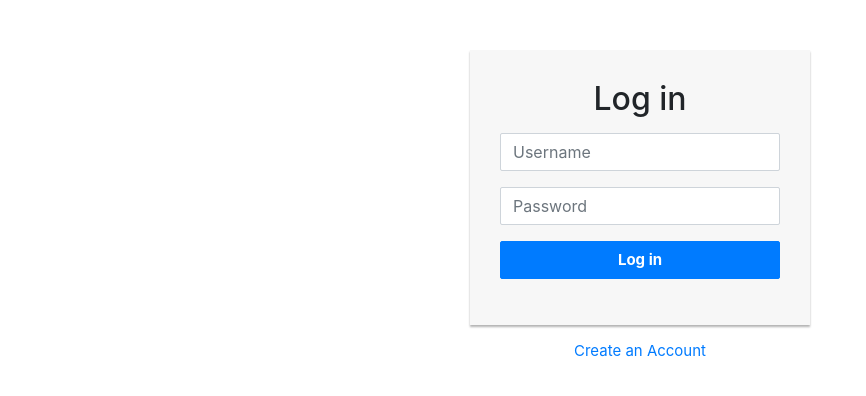
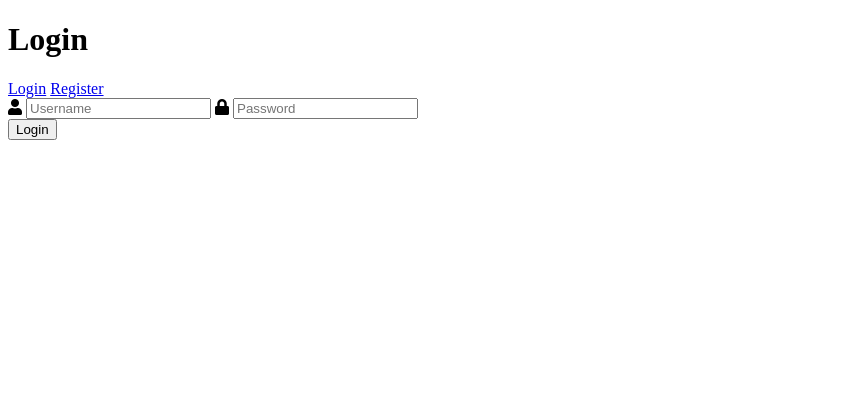
Before and after one commit to hakanyarman/flask_login, a Flask app: template templates/index.html in a window 1280 px wide. Shown: the top 396 px of the page, without its empty margins (0-866 px from the left). Run offline with Flask 3, Linux system fonts and the light colour scheme; the template is opened without the code that fills it, so the values that code supplies are empty; some libraries are stand-ins or nearby versions.

Commit message:
roughly complete the login page

```diff
--- a/main.py
+++ b/main.py
@@ -34,7 +34,7 @@ app.secret_key = 'your secret key' #Flask uygulamasının şifreleme anahtarın
 app.config['MYSQL_HOST'] = 'localhost'
 app.config['MYSQL_USER'] = 'root'
 app.config['MYSQL_PASSWORD'] = ''
-app.config['MYSQL_DB'] = 'pythonlogin'
+app.config['MYSQL_DB'] = 'flask_login'
 
 #MySQL veritabanına bağlanmak için gerekli olan bağlantı bilgilerini belirler.
 
@@ -43,14 +43,54 @@ app.config['MYSQL_DB'] = 'pythonlogin'
 mysql = MySQL(app)
 #Flask uygulaması ve MySQL bağlantısı arasında bir bağlantı kurar. Bu şekilde uygulama, MySQL veritabanındaki verileri okuyabilir ve yazabilir.
 
-@app.route('/pythonlogin/', methods=['GET', 'POST'])
+@app.route('/flasklogin/', methods=['GET', 'POST'])
 def login():
     msg = ''
-    return render_template('index.html', msg='')
+    if request.method == 'POST' and 'username' in request.form and 'password' in request.form:
+        # Requested methodun POST olup olmadağını kontrol ediyor, ve kullanıcının gönderdiği formda
+        #username ve password alanları varsa burdan gelecek değerleri flask içinde username ve password
+        #değişkenleri oluşturarak bunlara atıyor.
 
-# Bu Flask fonksiyonu, /pythonlogin/ URL yoluna GET ve POST isteklerini işler.
+        username = request.form['username']
+        password = request.form['password']
+         # Check if account exists using MySQL
+        cursor = mysql.connection.cursor(MySQLdb.cursors.DictCursor)
+        #cursor = mysql.connection.cursor(MySQLdb.cursors.DictCursor) : MySQL veritabanı bağlantısı üzerinde bir cursor objesi oluşturulur.
+        cursor.execute('SELECT * FROM accounts WHERE username = %s AND password = %s', (username, password,))
+        #cursor.execute() : veritabanı sorgusu çalıştırılır. Bu durumda, 'SELECT * FROM accounts WHERE username = %s AND password = %s' sorgusu çalıştırılır. %s, sorguda yer tutucu olarak kullanılır ve sonradan tuple ile yer değiştirir. Sorguda yer tutucuların yerine username ve password değişkenleri gelir.
+        #(username, password,) : veritabanı sorgusunda yer tutucuların yerine bu değişkenler yerleştirilir.
 
-# GET isteği, kullanıcının uygulamanın belirli bir URL'sine gitmesini sağlar. Bu durumda /pythonlogin/ URL'sine gitmek demektir.
+        #Örneğin, cursor.execute('SELECT * FROM accounts WHERE username = %s AND password = %s', (username, password,)) sorgusu, username ve password değişkenlerinin gerçek değerleriyle yer tutucuları değiştirir ve sonuç olarak SELECT * FROM accounts WHERE username = 'johndoe' AND password = 'password123' gibi bir sorgu oluşur.
+        #Burada, %s sembolleri, Python değişkenlerine karşılık gelen username ve password değerleri ile değiştirilir. Yani, sorgu çalıştırılmadan önce, username ve password değerleri, sorgudaki %s sembollerinin yerine geçer.
+        #Bu, SQL enjeksiyon saldırılarına karşı koruma sağlar. SQL enjeksiyonu, bir saldırganın kullanıcı tarafından girilen verileri manipüle etmesine ve kötü amaçlı SQL sorguları çalıştırmasına neden olabilir. Ancak, yer tutucular kullanarak, değişkenlerin değeri önceden belirlenir ve kullanıcı tarafından girilen veriler sadece bu değerlerin yerine yerleştirilir. Bu, kötü amaçlı SQL sorgularının çalıştırılmasını önler.
+
+        account = cursor.fetchone()
+        #cursor.fetchone() : Veritabanında sorgu sonucu tek bir kayıt döndürülecek şekilde yapılandırılmıştır. Bu nedenle, fetchone() fonksiyonu kullanılır ve sonucu döndürür. Sorgu sonucunda eşleşen kayıt varsa account değişkenine atar. Kayıt bulunmazsa None değerine atanır.
+        #belirtilen kullanıcı adı ve şifreyle eşleşen bir hesap varsa, veritabanından bu hesaba ait tüm bilgileri çeker ve bir sözlük olarak account değişkenine atar. Eğer eşleşen bir hesap yoksa, account değişkeni None değerini alır.
+        #account değişkeninin değeri, kullanıcının girilen kullanıcı adı ve şifresi ile eşleşen bir hesap varsa, bu hesaba ilişkin bilgileri içeren bir dictionary olacaktır. Bu sözlük, SQL sorgusunda seçilen sütun adlarına göre anahtarlar ve kaydın değerlerine göre ise değerler içerir. Eğer hiçbir hesap eşleşmiyorsa, account değeri None olacaktır.
+        # ör: account = {'id': 1, 'username': 'johndoe', 'password': '123456'}
+
+
+        if account:
+            session['loggedin'] = True
+            session['id'] = account['id']
+            session['username'] = account['username']
+
+            return 'Logged in successfully!'
+            #Anasayfaya yönlendirir.
+        else:
+            #
+            msg = 'Incorrect username/password!'
+
+
+        #MySQL veritabanındaki hesapların kontrolünü yapar. Eğer kullanıcının girdiği kullanıcı adı ve şifre veritabanındaki bir hesapla eşleşiyorsa, kullanıcının oturum bilgilerini kaydeder ve "Logged in successfully!" mesajı ile ana sayfaya yönlendirir. Eğer hesap yoksa veya kullanıcı adı/şifre hatalıysa, "Incorrect username/password!" mesajını verir.
+        #session bir sözlük veri yapısıdır ve kullanıcının giriş yapmış olması durumunda bir dizi anahtar-değer çifti içerir. Bu anahtar-değer çiftleri, bir sonraki HTTP isteği yapıldığında veya uygulama içinde başka bir sayfaya yönlendirildiğinde kullanılabilir.
+
+    return render_template('index.html', msg=msg)
+
+# Bu Flask fonksiyonu, /flasklogin/ URL yoluna GET ve POST isteklerini işler.
+
+# GET isteği, kullanıcının uygulamanın belirli bir URL'sine gitmesini sağlar. Bu durumda /flasklogin/ URL'sine gitmek demektir.
 
 # POST isteği, kullanıcının belirli bir eylem gerçekleştirmesi için sunucuya bilgi göndermesini sağlar. Bu durumda, kullanıcının giriş yapmak için kullanıcı adı ve parola bilgilerini göndermesi amaçlanmaktadır.
 
--- a/templates/index.html
+++ b/templates/index.html
@@ -1,54 +1,30 @@
 <!DOCTYPE html>
-<html lang="en">
+<html>
 	<head>
 		<meta charset="utf-8">
-<meta name="viewport" content="width=device-width, initial-scale=1, shrink-to-fit=no">
-<title>Bootstrap Simple Login Form</title>
-<link rel="stylesheet" href="https://stackpath.bootstrapcdn.com/bootstrap/4.5.0/css/bootstrap.min.css">
-<link rel="stylesheet" href="https://maxcdn.bootstrapcdn.com/font-awesome/4.7.0/css/font-awesome.min.css">
-<script src="https://code.jquery.com/jquery-3.5.1.min.js"></script>
-<script src="https://cdn.jsdelivr.net/npm/popper.js@1.16.0/dist/umd/popper.min.js"></script>
-<script src="https://stackpath.bootstrapcdn.com/bootstrap/4.5.0/js/bootstrap.min.js"></script>
-<style>
-.login-form {
-    width: 340px;
-    margin: 50px auto;
-  	font-size: 15px;
-}
-.login-form form {
-    margin-bottom: 15px;
-    background: #f7f7f7;
-    box-shadow: 0px 2px 2px rgba(0, 0, 0, 0.3);
-    padding: 30px;
-}
-.login-form h2 {
-    margin: 0 0 15px;
-}
-.form-control, .btn {
-    min-height: 38px;
-    border-radius: 2px;
-}
-.btn {
-    font-size: 15px;
-    font-weight: bold;
-}
-</style>
+		<title>Login</title>
+		<link rel="stylesheet" href="{{ url_for('static', filename='style.css') }}">
+		<link rel="stylesheet" href="https://use.fontawesome.com/releases/v5.7.1/css/all.css">
 	</head>
 	<body>
-<div class="login-form">
+		<div class="login">
+			<h1>Login</h1>
+			<div class="links">
+				<a href="{{ url_for('login') }}" class="active">Login</a>
+				<a href="#">Register</a>
+			</div>
 			<form action="{{ url_for('login') }}" method="post">
-        <h2 class="text-center">Log in</h2>
-        <div class="form-group">
-            <input type="text" class="form-control" placeholder="Username" required="required">
-        </div>
-        <div class="form-group">
-            <input type="password" class="form-control" placeholder="Password" required="required">
-        </div>
-        <div class="form-group">
-            <button type="submit" class="btn btn-primary btn-block">Log in</button>
-        </div>
+				<label for="username">
+					<i class="fas fa-user"></i>
+				</label>
+				<input type="text" name="username" placeholder="Username" id="username" required>
+				<label for="password">
+					<i class="fas fa-lock"></i>
+				</label>
+				<input type="password" name="password" placeholder="Password" id="password" required>
+				<div class="msg">{{ msg }}</div>
+				<input type="submit" value="Login">
 			</form>
-    <p class="text-center"><a href="#">Create an Account</a></p>
 		</div>
 	</body>
 </html>
```
Lines whose indentation alone changed are shown as unchanged.
